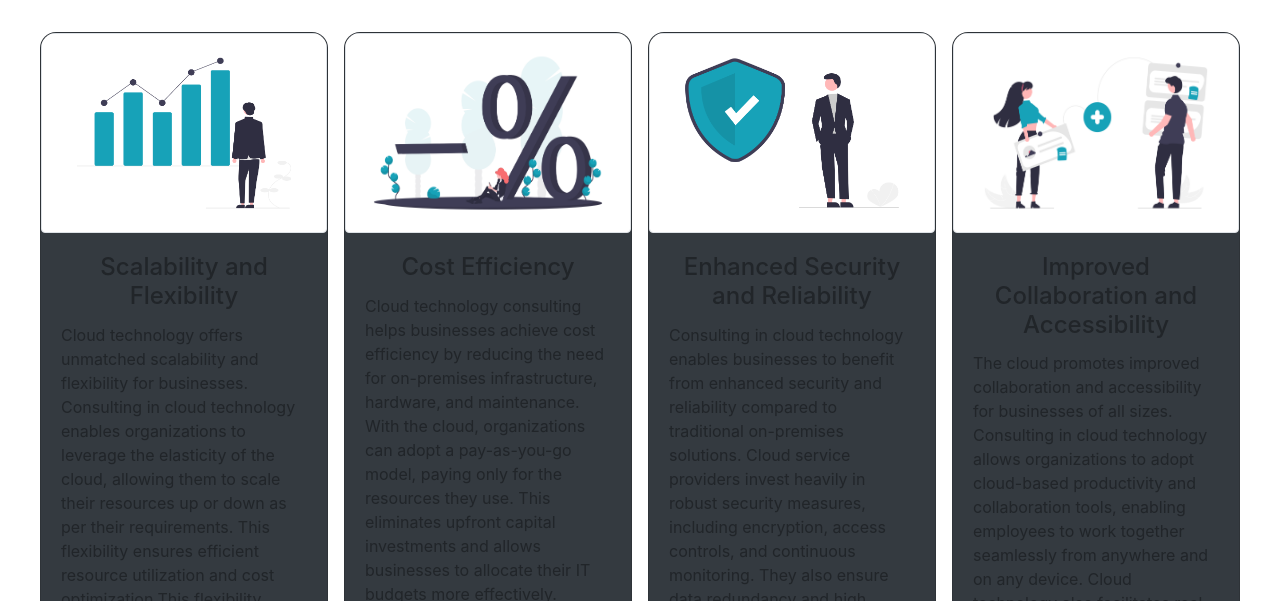
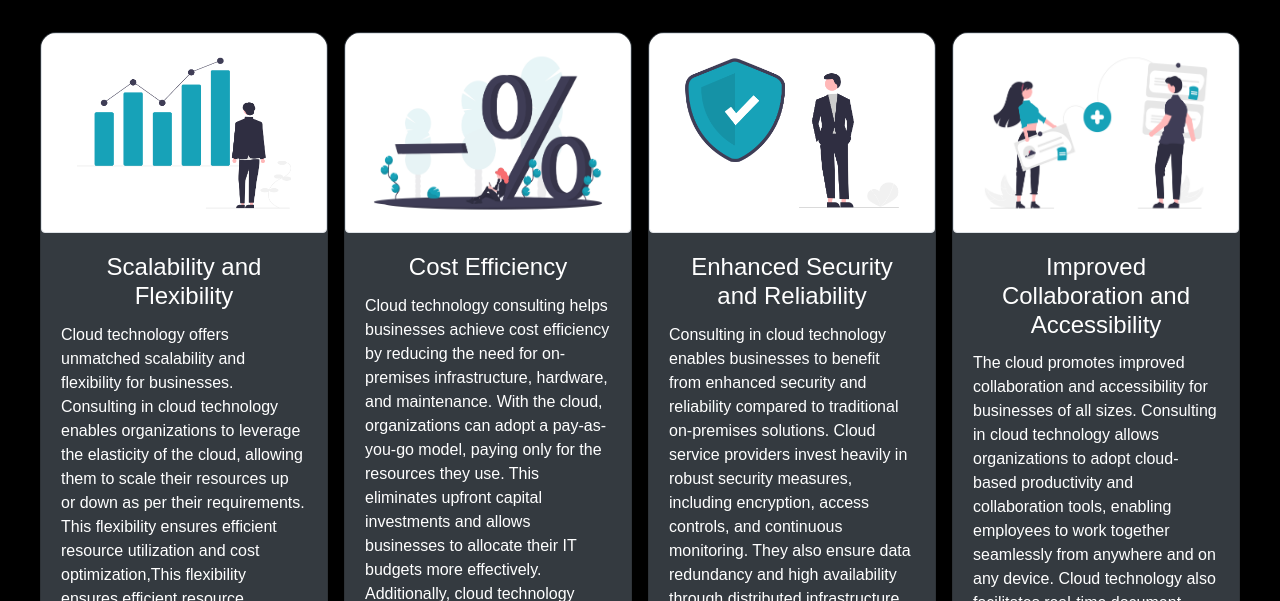
Before and after one commit to rj225/Coledra_Clouds, a plain HTML site: page Consulting.html in a window 1280 px wide. Shown: the part 499-1100 px from the top of the page. Drawn offline with nearby package versions, Linux system fonts and the light colour scheme; the site is published under a folder, as on GitHub Pages, so addresses that start at the root find nothing; a script that the page names is missing.

Commit message:
Update Consulting.html

```diff
--- a/Consulting.html
+++ b/Consulting.html
@@ -11,7 +11,7 @@
   <script src="https://ajax.googleapis.com/ajax/libs/jquery/3.6.4/jquery.min.js"></script>
   <script src="https://cdn.jsdelivr.net/npm/@popperjs/core@2.5.4/dist/umd/popper.min.js"></script>
   <script src="https://stackpath.bootstrapcdn.com/bootstrap/4.5.2/js/bootstrap.min.js"></script>
-  <link rel="stylesheet" href="/consulting.css">
+  <link rel="stylesheet" href="consulting.css">
   <link href="https://unpkg.com/aos@2.3.1/dist/aos.css" rel="stylesheet">
   <link rel="apple-touch-icon" sizes="76x76" href="favicon/apple-touch-icon.png">
 <link rel="icon" type="image/png" sizes="32x32" href="favicon/favicon-32x32.png">
```
